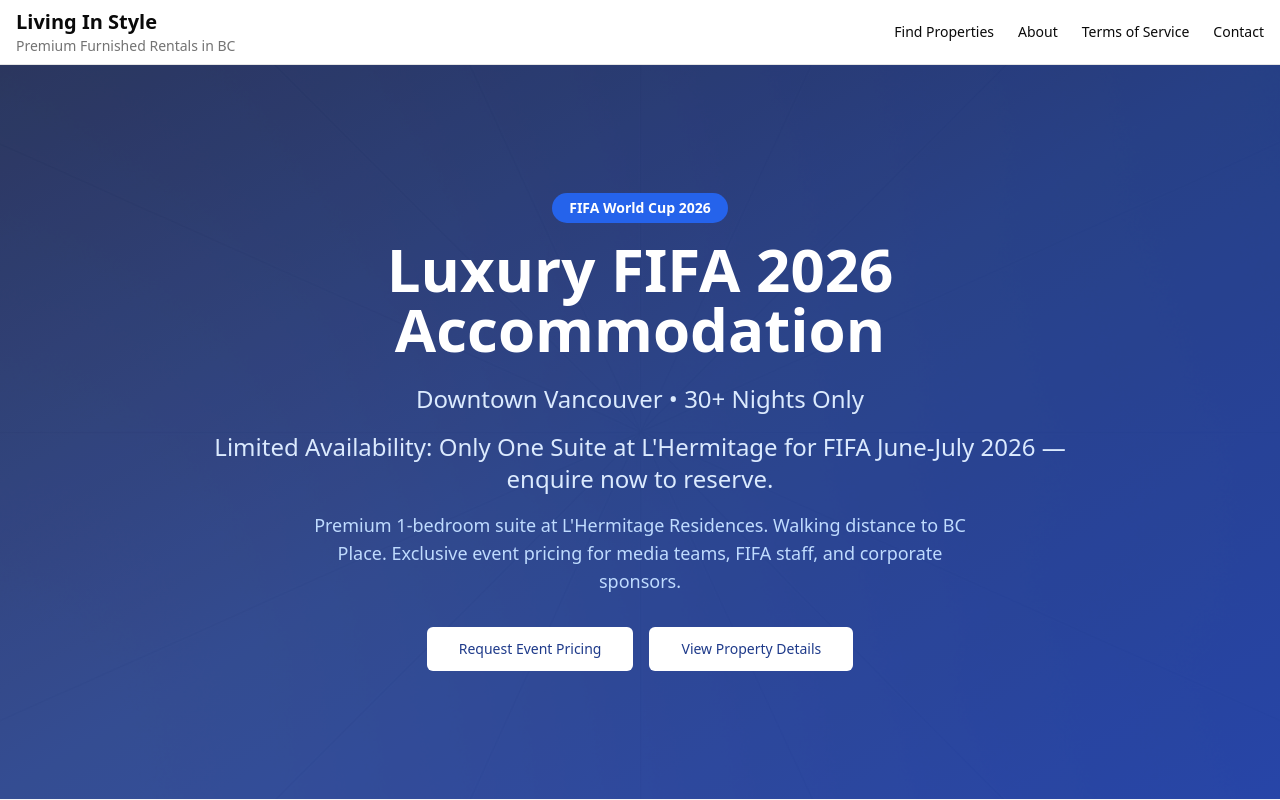
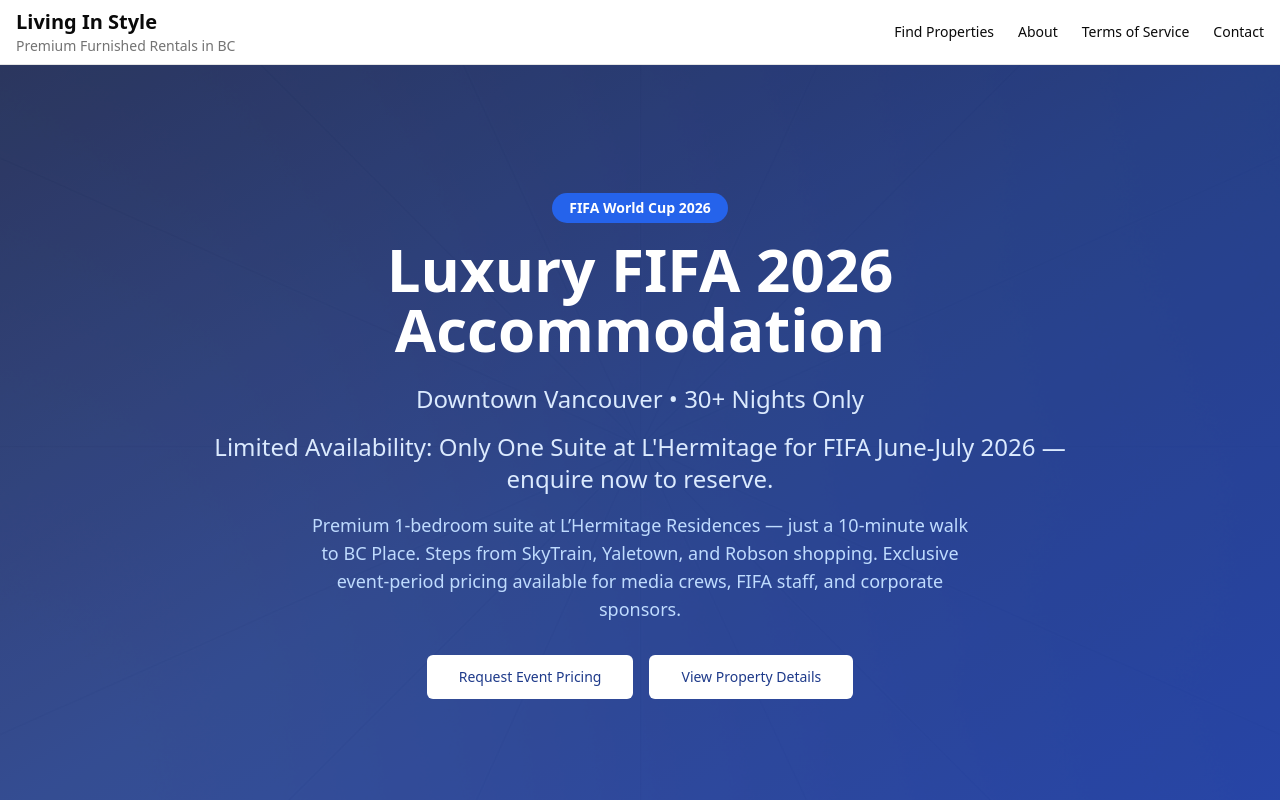
Before and after one commit to rbhullar2000/living-in-style, a Next.js app: page /fifa-2026 in a window 1280 px wide. Shown: the top 800 px of the page. Built offline with nearby package versions, Linux system fonts and the light colour scheme; no server answers.

Commit message:
Enhance suite description for FIFA event
Updated the description of the premium suite to include more details about its location and availability.

```diff
--- a/app/fifa-2026/fifa-client-page.tsx
+++ b/app/fifa-2026/fifa-client-page.tsx
@@ -82,8 +82,7 @@ export default function FifaClientPage() {
                 Limited Availability: Only One Suite at L'Hermitage for FIFA June-July 2026 — enquire now to reserve.
               </p>
               <p className="text-lg mb-8 text-blue-200 max-w-2xl mx-auto">
-                Premium 1-bedroom suite at L'Hermitage Residences. Walking distance to BC Place. Exclusive event pricing
-                for media teams, FIFA staff, and corporate sponsors.
+                Premium 1-bedroom suite at L’Hermitage Residences — just a 10-minute walk to BC Place. Steps from SkyTrain, Yaletown, and Robson shopping. Exclusive event-period pricing available for media crews, FIFA staff, and corporate sponsors.
               </p>
               <div className="flex flex-col sm:flex-row gap-4 justify-center">
                 <Button size="lg" asChild className="bg-white text-blue-900 hover:bg-blue-50">
```
